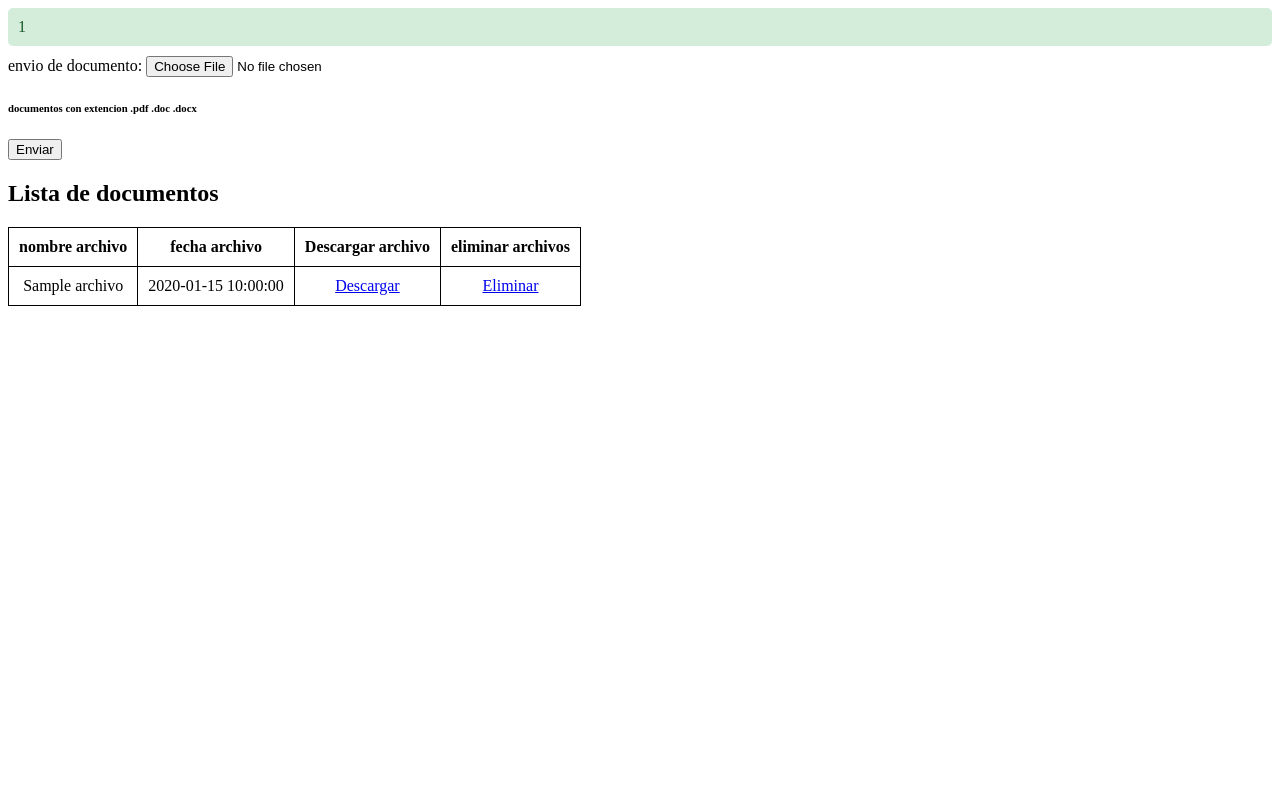
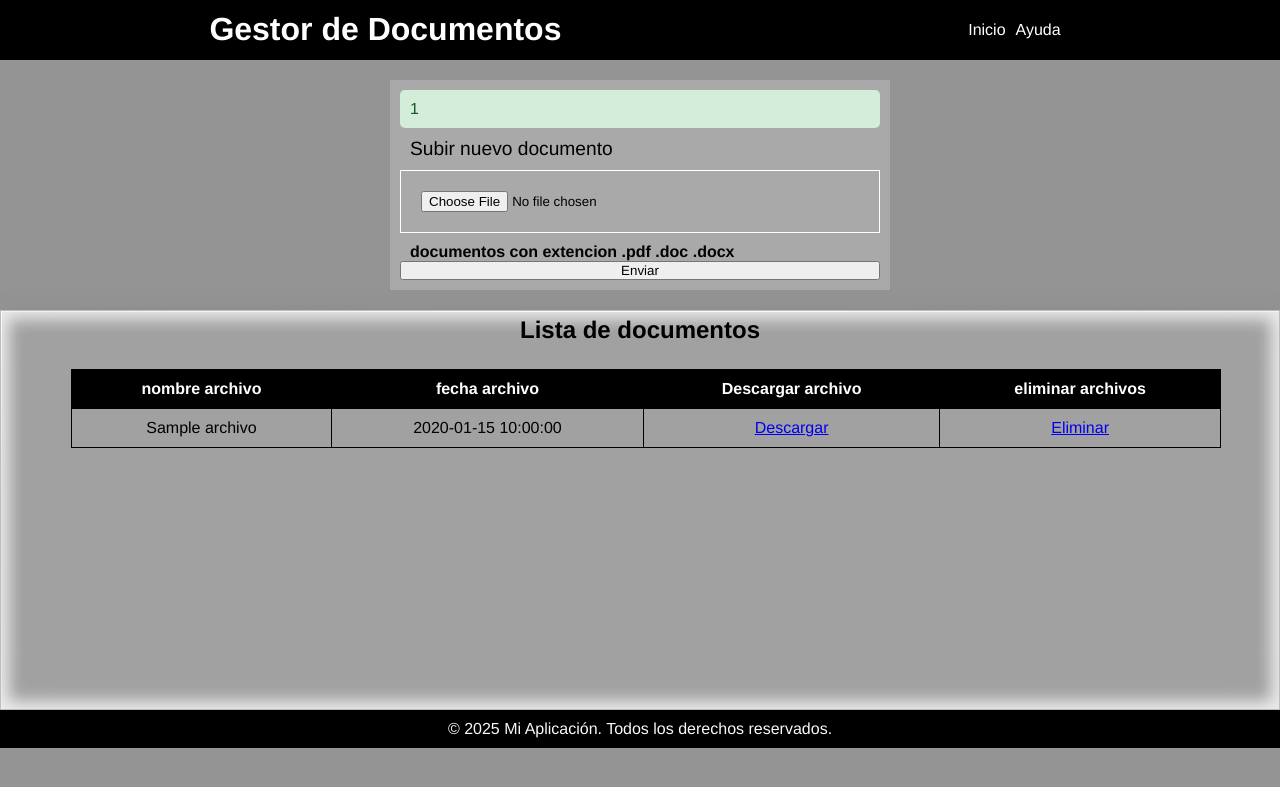
Before and after one commit to GabrielEGonzalez/gestor-documentos-estudiantes, a PHP site: page /panel.view.php in a window 1280 px wide. Shown: the top 787 px of the page. Run offline with PHP 8.4, Linux system fonts and the light colour scheme; the visitor is signed in with stand-in values (Sample User, id 1); tables that the repository leaves empty hold one stand-in row (values such as "Sample post").

Commit message:
restroturacion del panel

```diff
--- a/panel.view.php
+++ b/panel.view.php
@@ -26,33 +26,48 @@ $archivos = $resul->fetch_all(MYSQLI_ASSOC);
     <meta charset="UTF-8">
     <meta name="viewport" content="width=device-width, initial-scale=1.0">
     <title>Panel</title>
-
+    <link rel="stylesheet" href="./css/panel.css">
     <style>
         table {
             border-collapse: collapse;
             border: 2px solid #000;
         }
 
-        td , th {
+        td,
+        th {
             border: 1px solid black;
-            padding:10px;
-            text-align:center;
+            padding: 10px;
+            text-align: center;
         }
     </style>
 </head>
 
 <body>
+    <header>
+        <div class="titulo">
+            <h1>Gestor de Documentos</h1>
+        </div>
 
-    <?php if (!empty($mensaje)): ?>
-    <div style="background-color: #d4edda; padding: 10px; border-radius: 5px; color: #155724; margin-bottom: 10px;">
-        <?= $mensaje ?>
-    </div>
-<?php endif; ?>
+        <nav>
+            <ul>
+                <li><a href="#">Inicio</a></li>
+                <li><a href="#">Ayuda</a></li>
+            </ul>
+        </nav>
+    </header>
+
+
     <form action="uploads.php" method="post" enctype="multipart/form-data">
-        <label for="envio">envio de documento:</label>
+        <?php if (!empty($mensaje)): ?>
+            <div style="background-color: #d4edda; padding: 10px; border-radius: 5px; color: #155724; margin-bottom: 10px;">
+                <?= $mensaje ?>
+            </div>
+        <?php endif; ?>
+        <label for="envio">Subir nuevo documento</label><br>
+
         <input type="file" name="envio" id="envio"><br>
-        <h6>documentos con extencion .pdf .doc .docx</h6>
-        <input type="submit" value="Enviar" onclick="startProgress()">
+        <h4>documentos con extencion .pdf .doc .docx</h4>
+        <input type="submit" value="Enviar">
     </form>
 
     <main class="con">
@@ -65,8 +80,6 @@ $archivos = $resul->fetch_all(MYSQLI_ASSOC);
                     <th style="border:1px solid black;">Descargar archivo</th>
                     <th style="border:1px solid black;">eliminar archivos</th>
                 </tr>
-
-
             </thead>
             <tbody>
                 <?php foreach ($archivos as $ar):
@@ -82,21 +95,9 @@ $archivos = $resul->fetch_all(MYSQLI_ASSOC);
 
         </table>
     </main>
-
-    <script>
-        let poss = 0;
-        let possgress = document.getElementById('myProgressBar');
-
-        function startProgress() {
-            const interval = setInterval(function () {
-                poss += 1;
-                possgress.value = poss;
-                if (poss >= 1000) {
-                    clearInterval(interval);
-                }
-            }, 9);
-        }
-    </script>
+    <footer>
+        <p>&copy; 2025 Mi Aplicación. Todos los derechos reservados.</p>
+    </footer>
 </body>
 
 </html>
```
